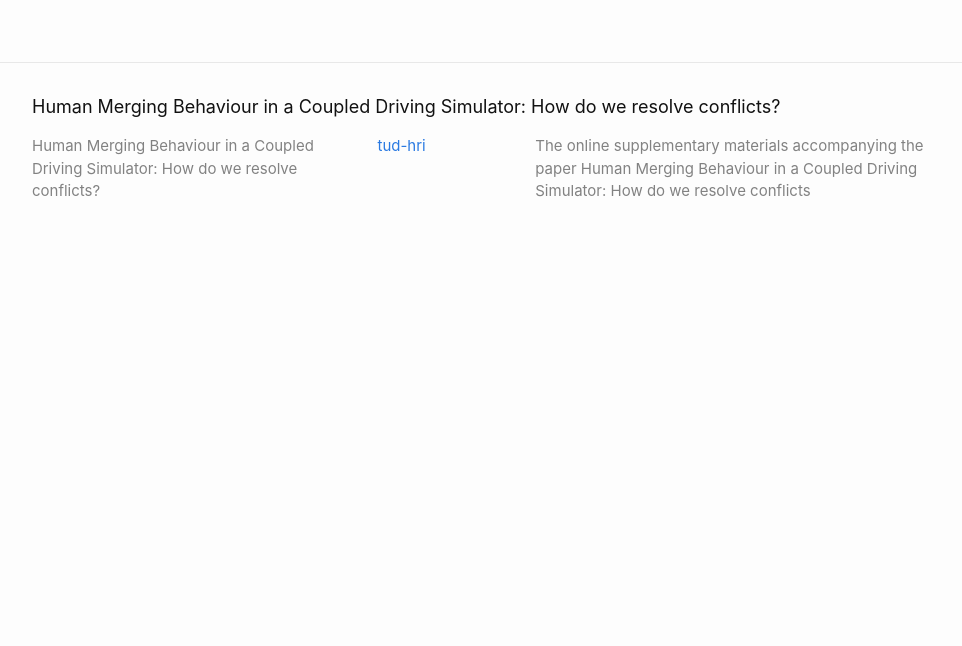
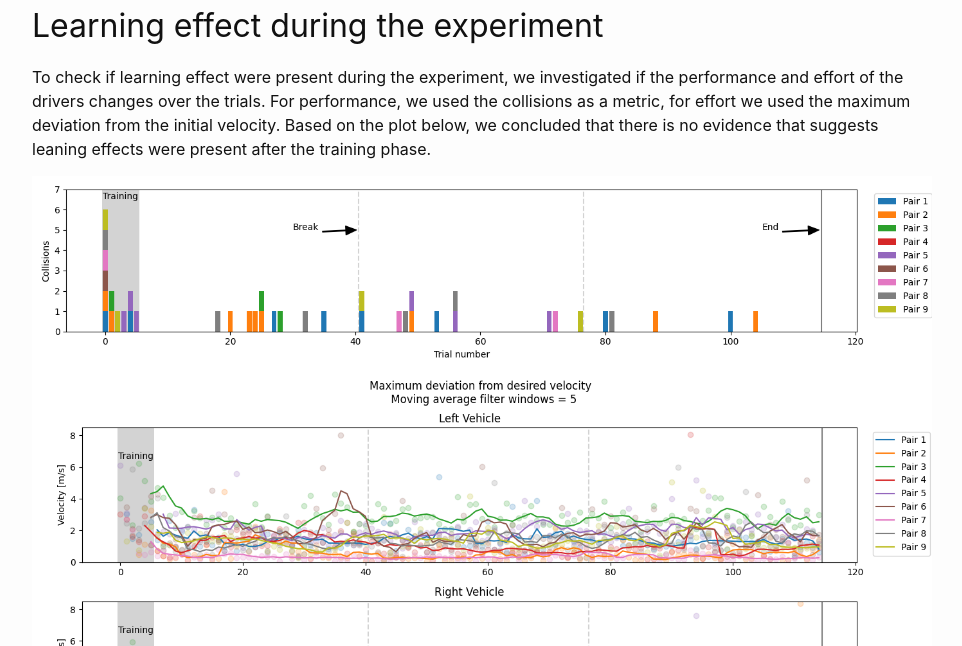
Before and after one commit to tud-hri/simple-merging-experiment, a Jekyll site: the page built from docs/index.markdown, in a window 1280 px wide and 900 px high, scrolled down 8015 px, cut to the strip 254-900 px from the top of the window. Shown: the whole strip, without its empty margins (158-1120 px from the left). Built offline with Jekyll 4.4.1, drawn with Linux system fonts in a browser that asks for light colours; before the commit the page ends 8532 px from its top, so only the background shows below that.

Commit message:
added plot to show learning effects to supplementary material

```diff
--- a/docs/index.markdown
+++ b/docs/index.markdown
@@ -48,3 +48,9 @@ The plots below show all velocity traces for all trials, sorted per condition. L
 
 <h2>CRT over Conditions</h2>
 <iframe src="plots/3d_boxplot.html" style="width:100%;aspect-ratio: 2/1;"></iframe>
+
+<h2>Learning effect during the experiment</h2>
+To check if learning effect were present during the experiment, we investigated if the performance and effort of the drivers changes over the trials. For performance, we used the collisions as a metric, for effort we used the maximum deviation from the initial velocity. Based on the plot below, we concluded that there is no evidence that suggests leaning effects were present after the training phase.
+
+![Collisions over trials](plots/collisions_over_trials.png)
+![Effort over trials](plots/actions_over_trials.png)
```
Also changed, not shown: docs/plots/actions_over_trials.png (added), docs/plots/collisions_over_trials.png (added).
